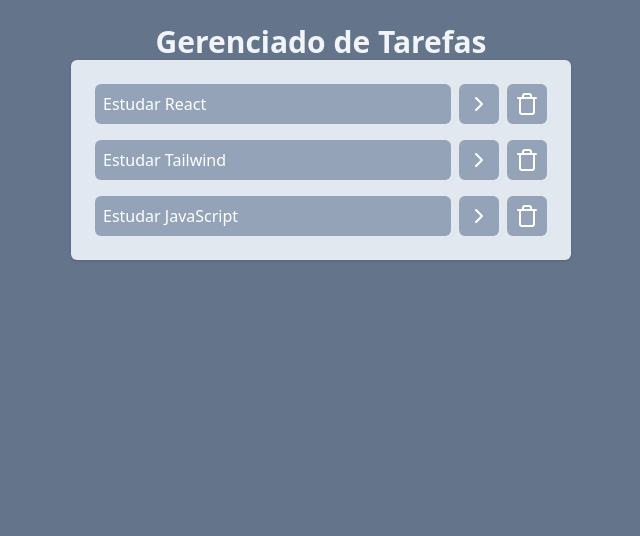
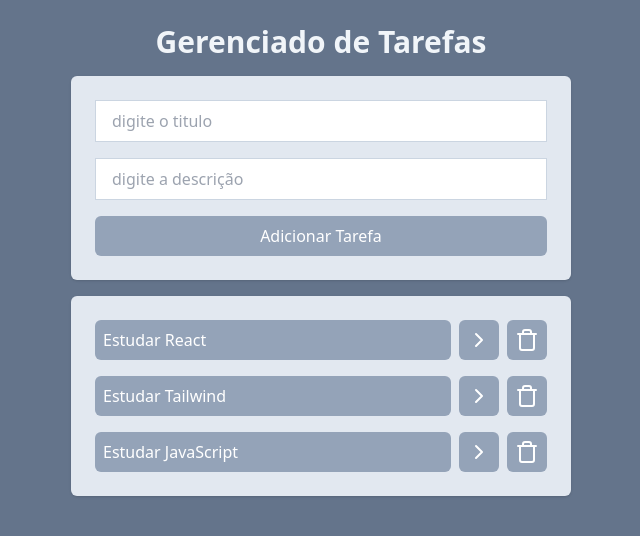
Before and after one commit to vitorSiquera/ToDo, a React (Vite) app: page / in a window 1280 px wide. Shown: the top 536 px of the page, without its empty margins (319-959 px from the left). Built offline with nearby package versions, Linux system fonts and the light colour scheme.

Commit message:
(AddTask):add task on list

```diff
--- a/src/App.jsx
+++ b/src/App.jsx
@@ -1,6 +1,6 @@
 import { useState } from "react"
+import AddTask from "./components/AddTask"
 import Task from "./components/Tasks"
-
 
 function App() {
   const [tasks, setTasks] = useState([{
@@ -38,12 +38,23 @@
   setTasks(newTasks);
 }
 
+function onAddTaskClick(title, description) {
+  const newTask = {
+    id: tasks.length + 1,
+    title,
+    description,
+    isCompleted: false,
+  }
+  setTasks([...tasks, newTask]);
+}
+
   return (
     <div className="w-screen h-screen bg-slate-500 flex justify-center p-6">
-      <div className="w-[500px]">
+      <div className="w-[500px] space-y-4">
         <h1 className="text-3xl text-slate-100 font-bold text-center">
           Gerenciado de Tarefas
         </h1>
+        <AddTask onAddTaskClick={onAddTaskClick} />
         <Task tasks={tasks} onTaskClick={onTaskClick} onDeleteTaskClick={onDeleteTaskClick} />
       </div>
     </div>
--- /dev/null
+++ b/src/components/AddTask.jsx
@@ -0,0 +1,28 @@
+import { useState } from "react";
+
+function AddTask({onAddTaskClick}){
+    const [title, setTitle] = useState("");
+    const [description, setDescription] = useState("");
+    return (
+    <div className="space-y-4 p-6 bg-slate-200 rounded-md shadow flex flex-col">
+        <input type="text"
+        className="border border-slate-300 outline-slate-400 px-4 py-2"
+        placeholder="digite o titulo "
+        value={title}
+        onChange={(e) => setTitle(e.target.value)}
+        />
+        <input type="text"
+        className="border border-slate-300 outline-slate-400 px-4 py-2" placeholder="digite a descrição"
+        value={description}
+        onChange={(e) => setDescription(e.target.value)}
+        />
+        <button
+        onClick={() => onAddTaskClick(title, description)}
+        className="bg-slate-400 p-2 text-white px-4 py-2 rounded-md font-medium">
+            Adicionar Tarefa
+        </button>
+    </div>
+    )
+}
+
+export default AddTask;
```
